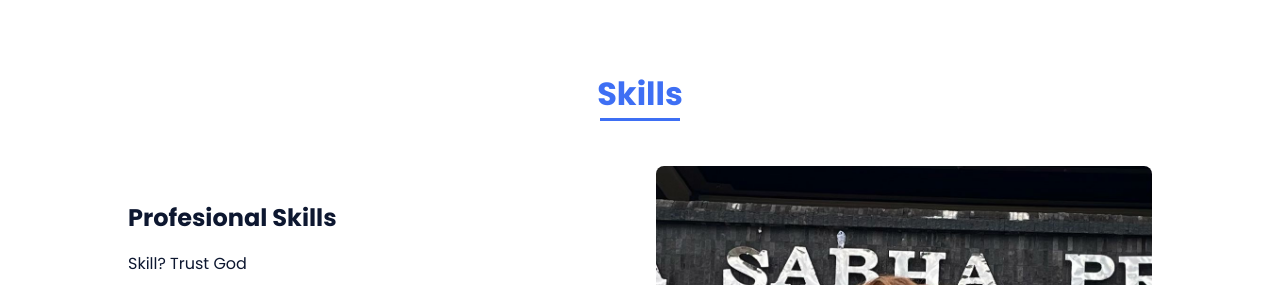
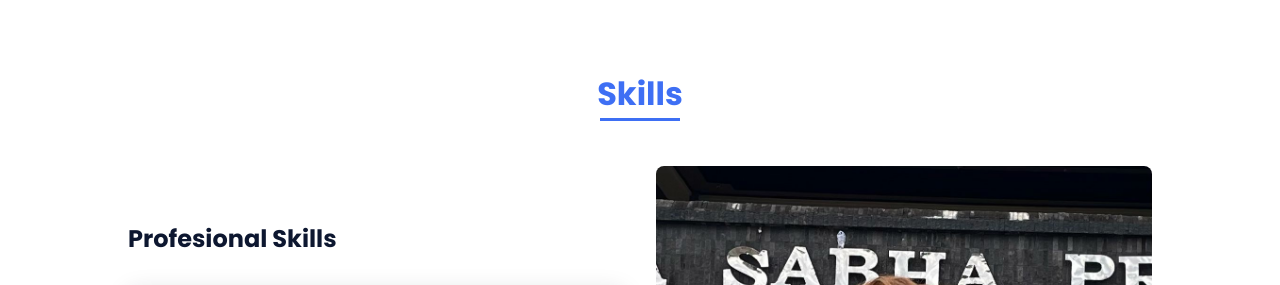
Before and after one commit to die4fin/Portfolio-Saya, a plain HTML site: page index.html in a window 1280 px wide. Shown: the part 1425-1710 px from the top of the page. Drawn offline with nearby package versions, Linux system fonts and the light colour scheme.

Commit message:
Update index.html

```diff
--- a/index.html
+++ b/index.html
@@ -86,7 +86,7 @@
                 <div class="skills__container bd-grid">
                     <div>
                         <h2 class="skills__subtitle">Profesional Skills</h2>
-                        <p class="skills__text">Skill? Trust God</p>
+                        <p class="skills__text"></p>
                         <div class="skills__data">
                             <div class="skills__names">
                                 <i class='bx bxl-html5 skills__icon'></i>
```
